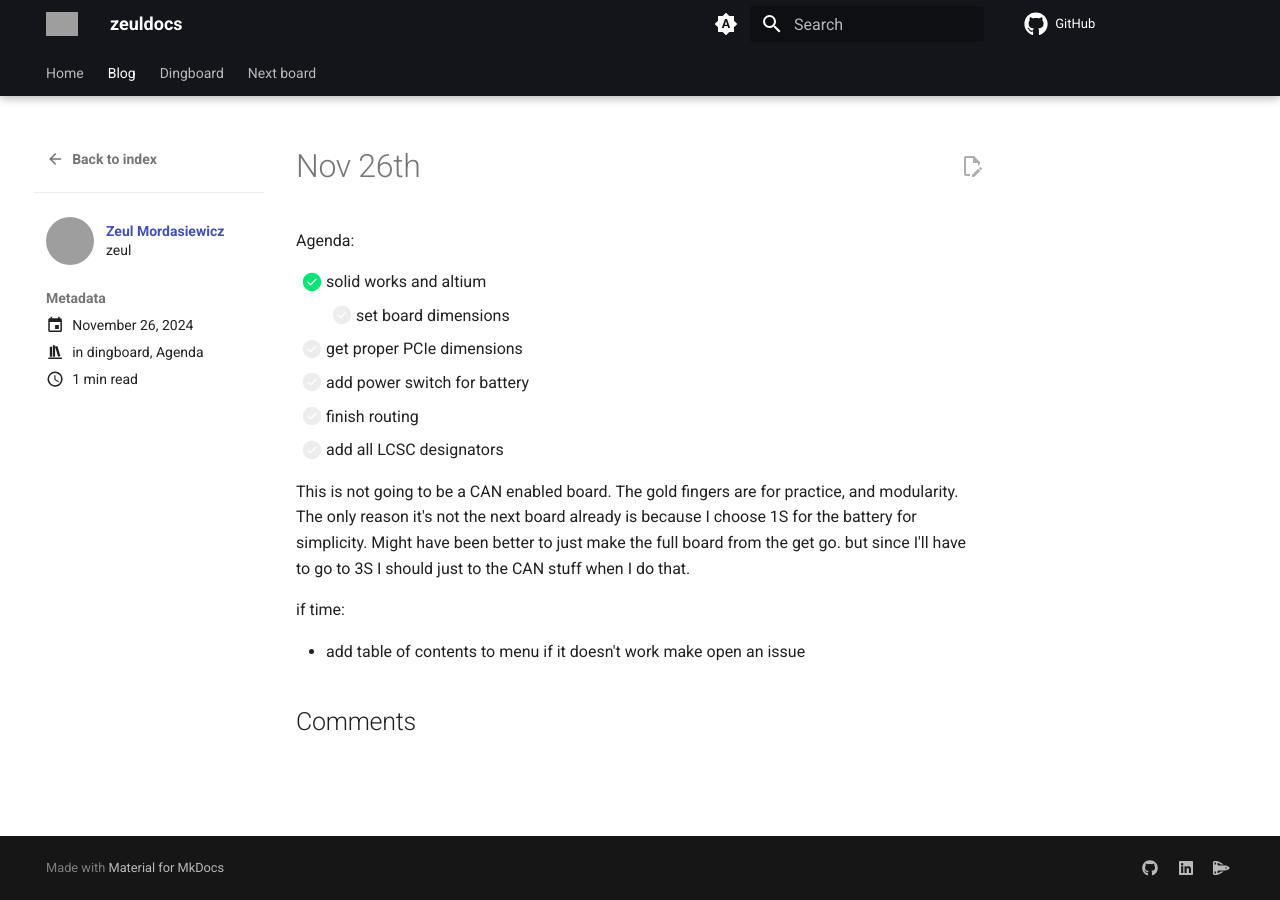
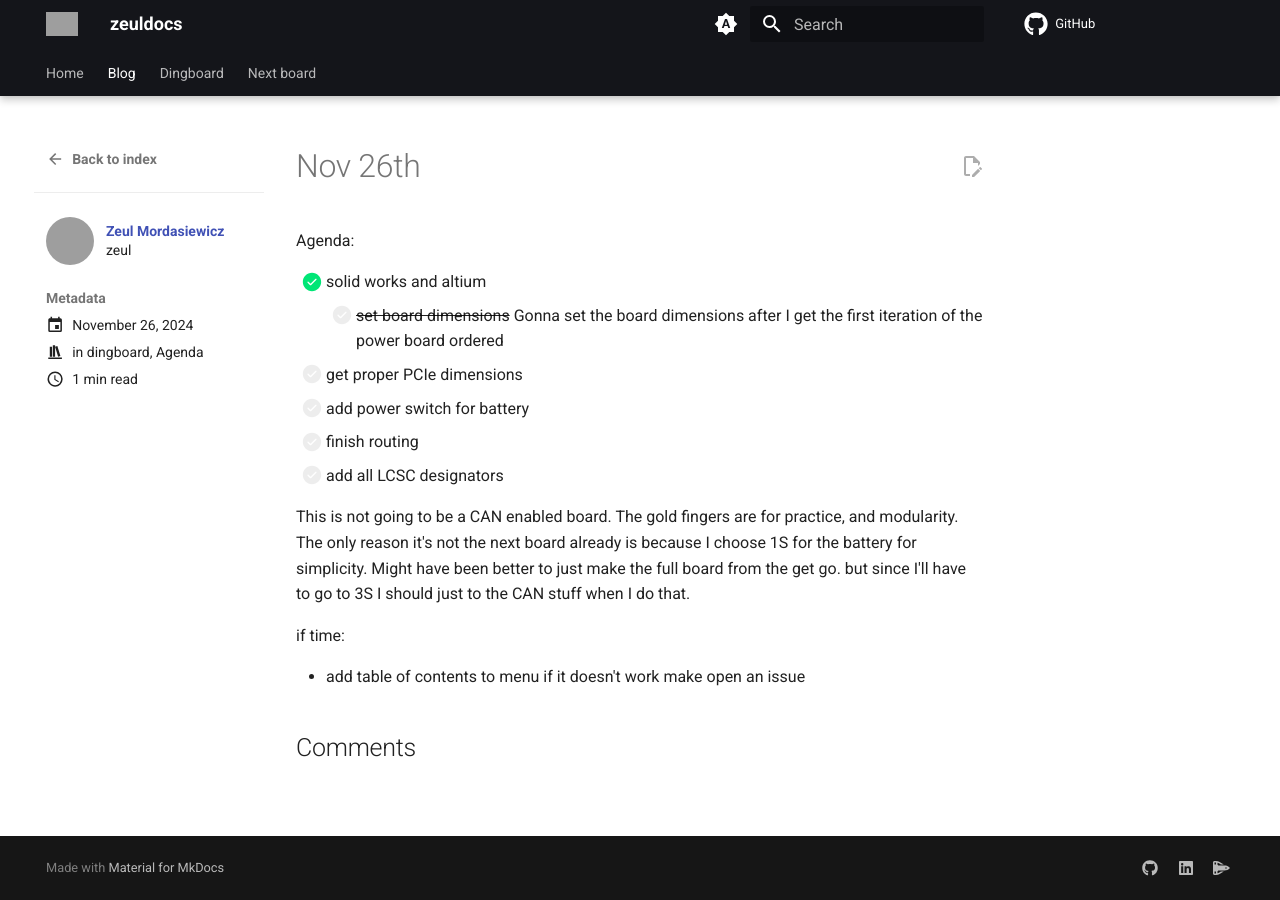
Before and after one commit to sonicavionics/sonicavionics.com, an MkDocs documentation site: the page built from docs/blog/posts/2024/november/26.md, in a window 1280 px wide. Built offline with MkDocs 1.6.1 and Material for MkDocs 9.7.7, drawn with Linux system fonts in a browser that asks for light colours; comment, search, counter and statistics services are not loaded; grey boxes are pictures that could not be loaded.

Commit message:
update blog post

```diff
--- a/docs/blog/posts/2024/november/26.md
+++ b/docs/blog/posts/2024/november/26.md
@@ -12,7 +12,7 @@ categories:
 Agenda:
 
 - [x] solid works and altium
-    - [ ] set board dimensions
+    - [ ] ~~set board dimensions~~ Gonna set the board dimensions after I get the first iteration of the power board ordered
 - [ ] get proper PCIe dimensions
 - [ ] add power switch for battery
 - [ ] finish routing
```
